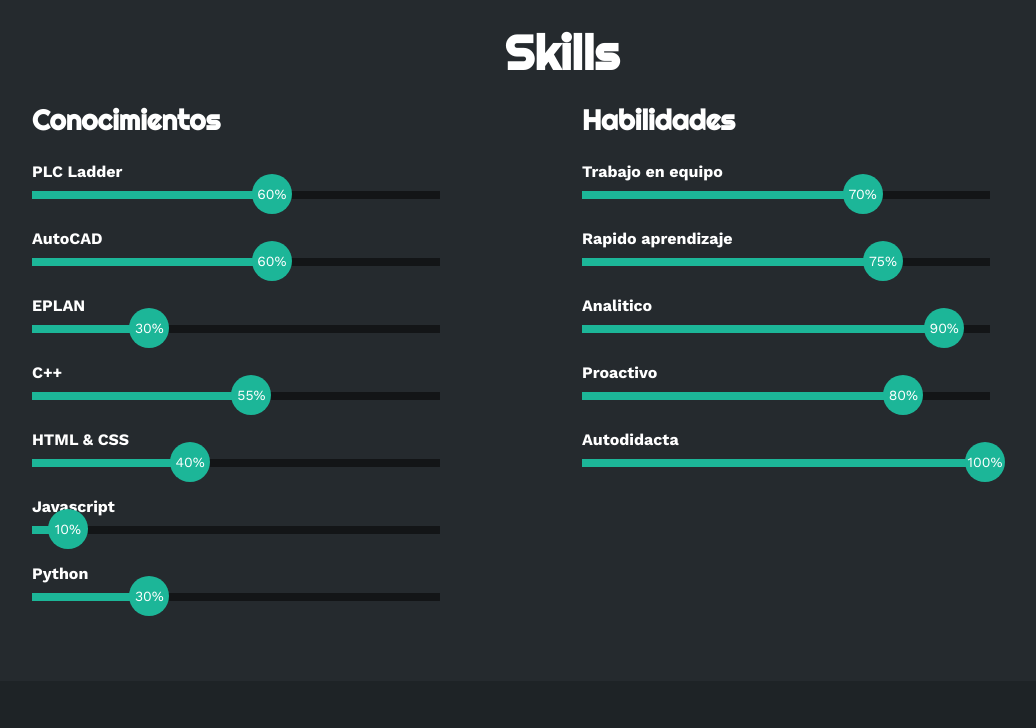
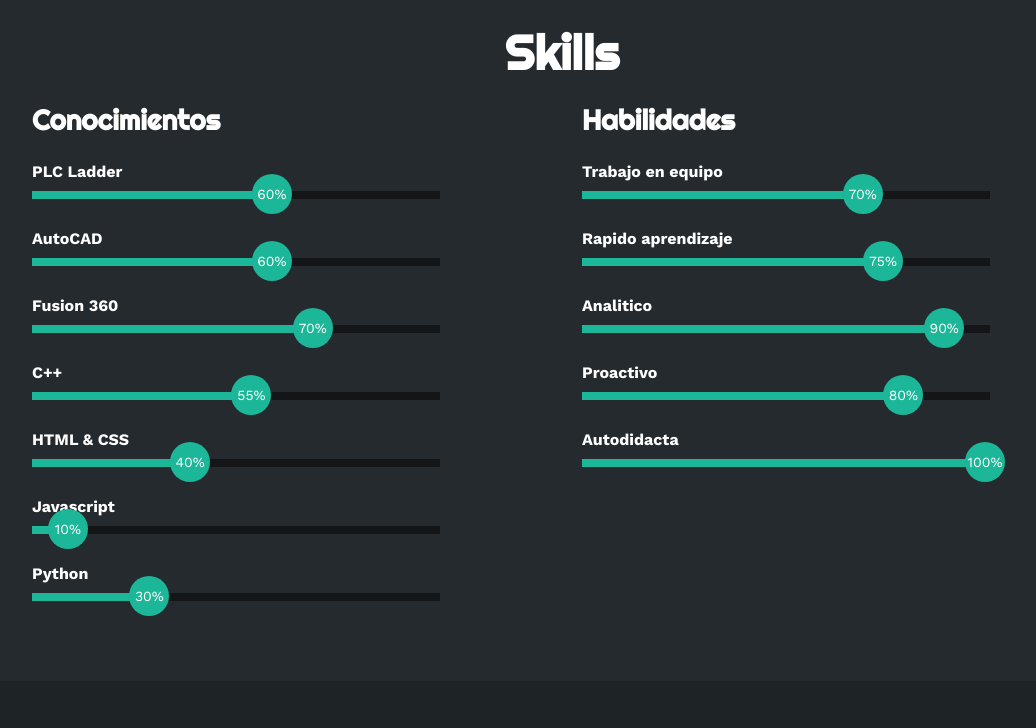
Before and after one commit to maxicifu/Portfolio, a plain HTML site: page index.html in a window 1280 px wide. Shown: the part 1505-2233 px from the top of the page, without its empty margins (78-1114 px from the left). Drawn offline with nearby package versions, Linux system fonts and the light colour scheme.

Commit message:
Cambios 3

```diff
--- a/index.html
+++ b/index.html
@@ -47,7 +47,7 @@
     <section class="inicio" id="inicio" >
         <div class="contenido-banner">
            <div class="contenedor-img">
-                <img src="img/perfil.jpg" alt="">
+                <img src="img/perfil1.jpg" alt="">
            </div>
            <h1>MAXIMILIANO CIFUENTES</h1>
            <h2>Tec. en Mecatronica</h2>
@@ -164,10 +164,10 @@
                         </div>
                     </div>
                     <div class="skill">
-                        <span>EPLAN</span>
+                        <span>Fusion 360</span>
                         <div class="barra-skill">
                             <div class="progreso">
-                                <span>30%</span>
+                                <span>70%</span>
                             </div>
                         </div>
                     </div>
--- a/script.js
+++ b/script.js
@@ -26,7 +26,7 @@ function efectoHabilidades(){
         let habilidades = document.getElementsByClassName("progreso");
         habilidades[0].classList.add("plc");
         habilidades[1].classList.add("autocad");
-        habilidades[2].classList.add("eplan");
+        habilidades[2].classList.add("fusion");
         habilidades[3].classList.add("cplusplus");
         habilidades[4].classList.add("htmlcss");
         habilidades[5].classList.add("javascript");
--- a/style.css
+++ b/style.css
@@ -290,13 +290,13 @@ html{
     0%{width: 0;}
     100%{width: 60%}
 }
-.skills .skill .eplan{
+.skills .skill .fusion{
     width: 0%;
-    animation: 2s eplan forwards;
+    animation: 2s fusion forwards;
 }
-@keyframes eplan {
+@keyframes fusion {
     0%{width: 0;}
-    100%{width: 30%}
+    100%{width: 70%}
 }
 .skills .skill .cplusplus{
     width: 0%;
```
